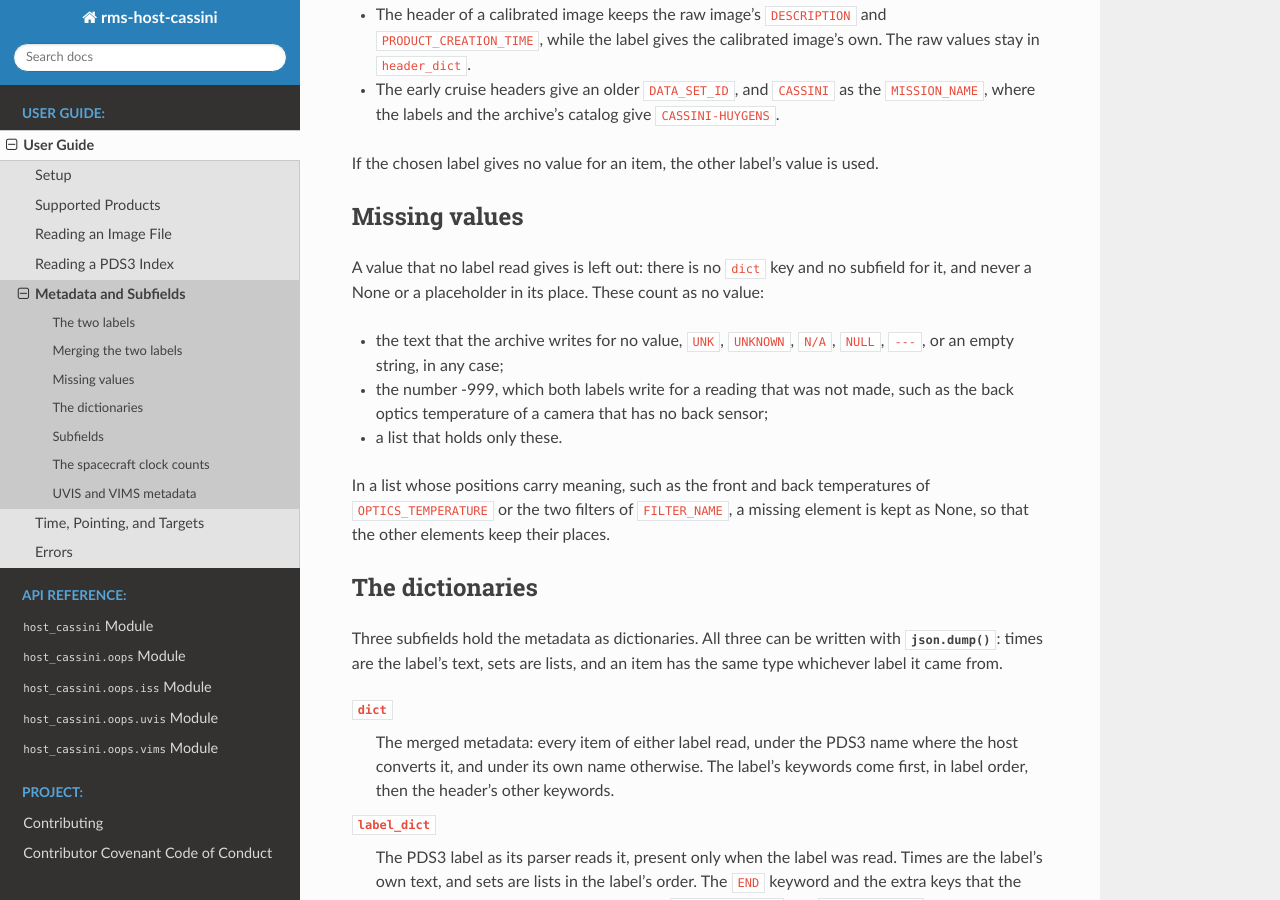
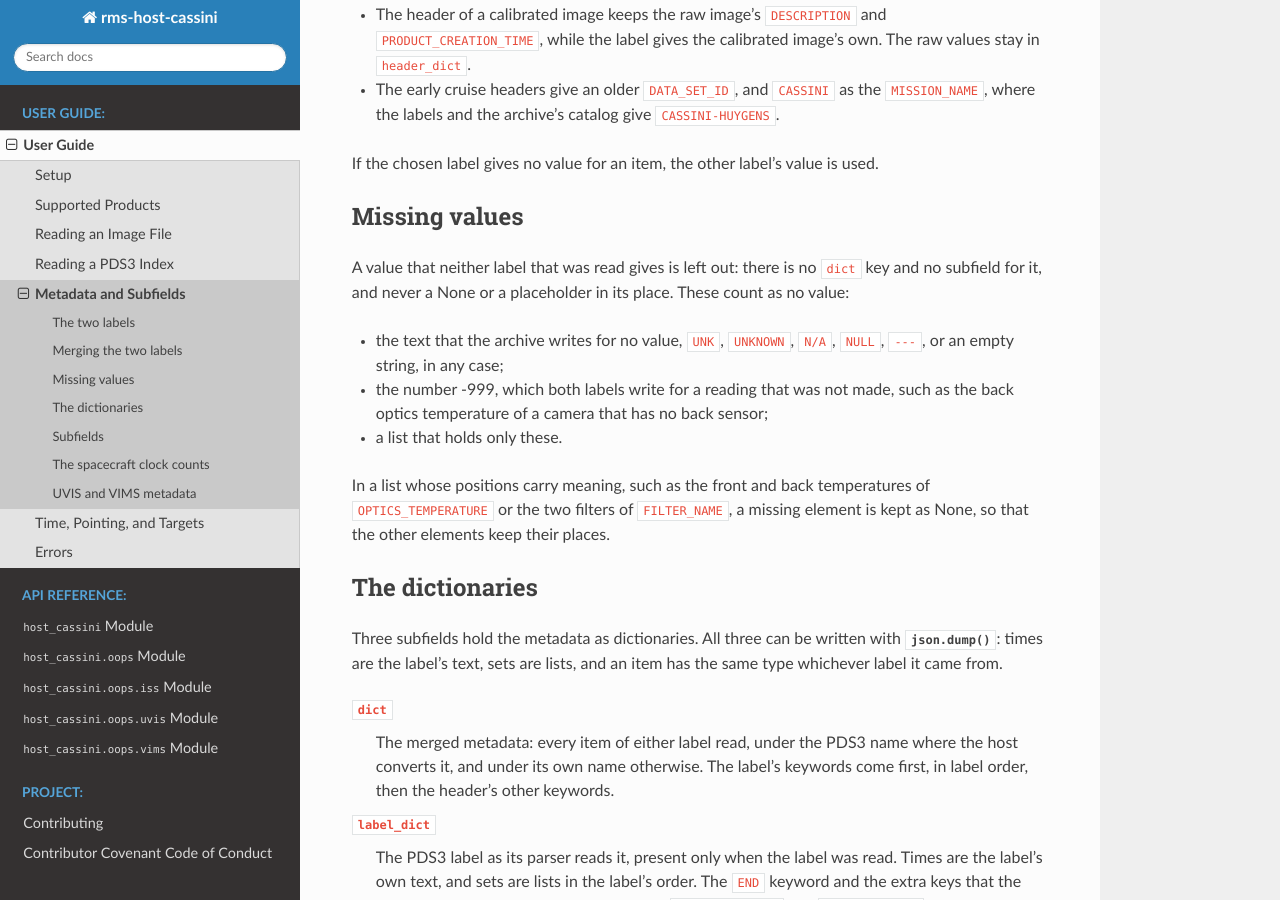
Before and after one commit to SETI/rms-host-cassini, a Sphinx documentation site: the page built from docs/user_guide/user_guide_metadata.rst, in a window 1280 px wide and 900 px high, scrolled down 1335 px. Built offline with Sphinx 7.4.7 and the Read the Docs theme 3.1.0, drawn with Linux system fonts in a browser that asks for light colours.

Commit message:
Word two error descriptions as the code behaves
FileNotFoundError tries the other cases only for the image file that a
label points to, never for the file given; and a missing value is one
that neither label read gives.

Co-Authored-By: Claude Opus 5.5 <noreply@anthropic.com>
Claude-Session: https://claude.ai/code/session_01RG3ZiBNx376YVT9xgP1ET9

```diff
--- a/docs/user_guide/user_guide_metadata.rst
+++ b/docs/user_guide/user_guide_metadata.rst
@@ -73,8 +73,9 @@ If the chosen label gives no value for an item, the other label's value is used.
 Missing values
 ==============
 
-A value that no label read gives is left out: there is no ``dict`` key and no subfield
-for it, and never a None or a placeholder in its place. These count as no value:
+A value that neither label that was read gives is left out: there is no ``dict`` key and
+no subfield for it, and never a None or a placeholder in its place. These count as no
+value:
 
 - the text that the archive writes for no value, ``UNK``, ``UNKNOWN``, ``N/A``,
   ``NULL``, ``---``, or an empty string, in any case;
```
Also changed, not shown: 1 other file.
